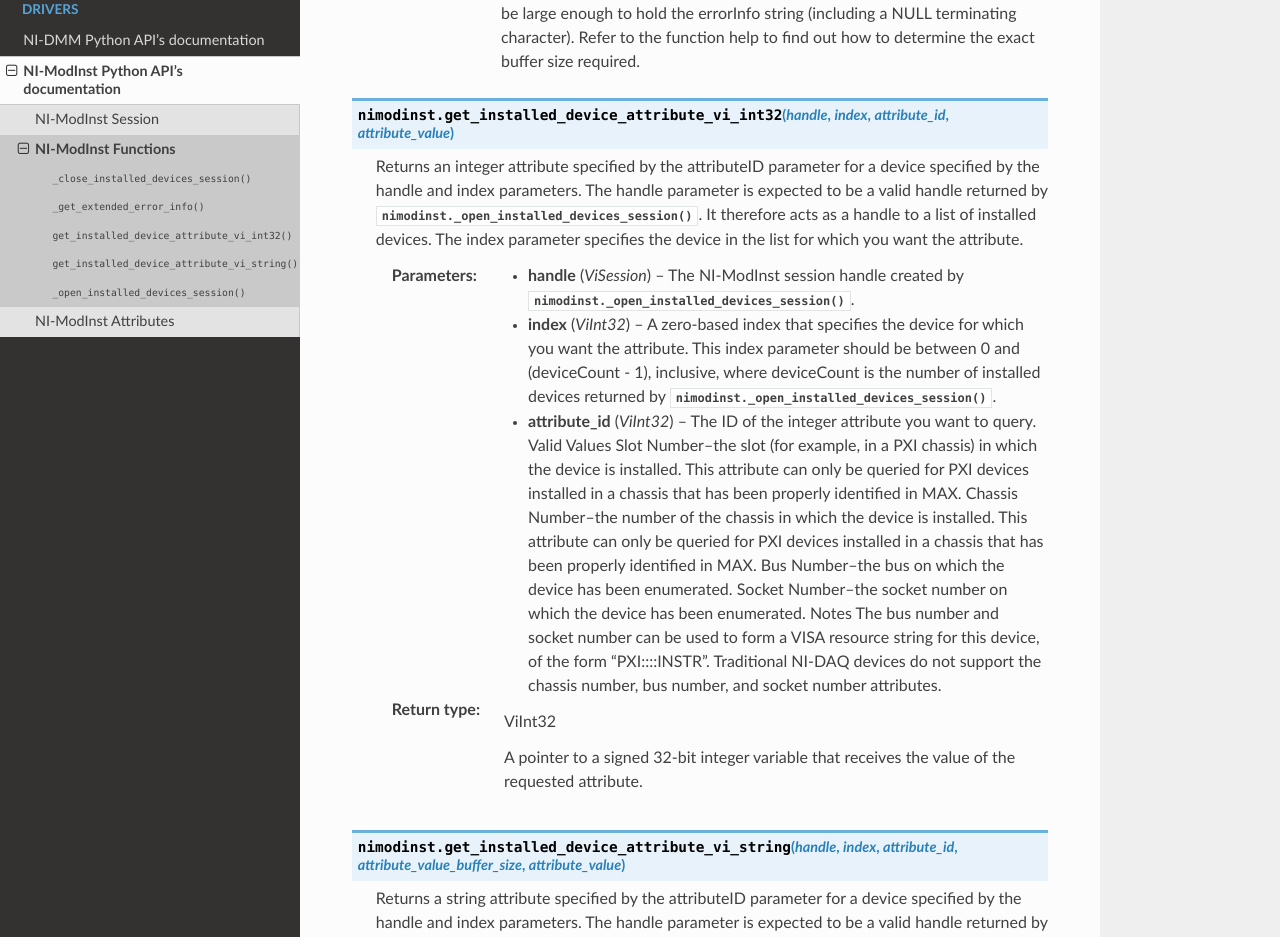
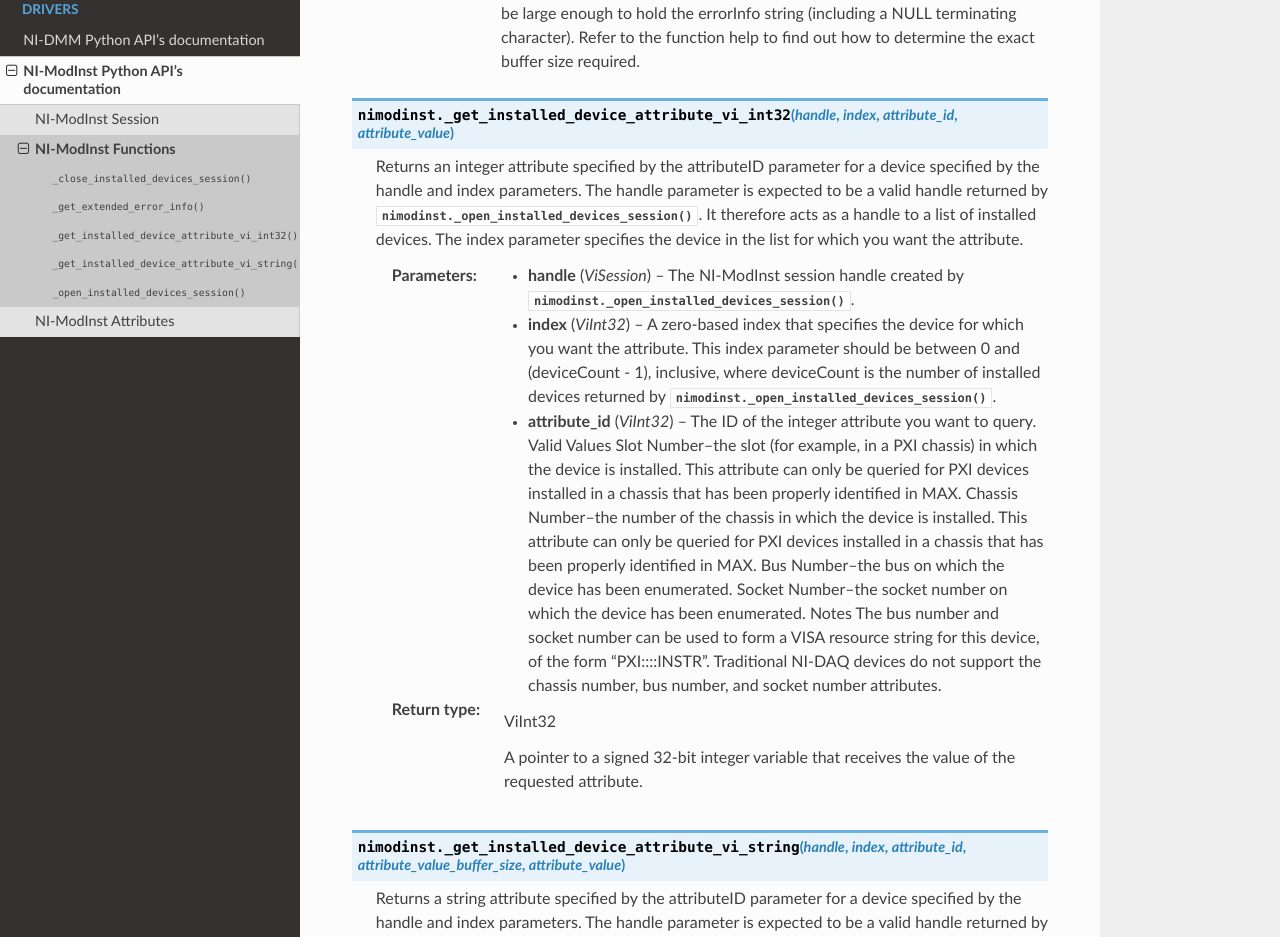
Before and after one commit to ni/nimi-python, a Sphinx documentation site: the page built from docs/nimodinst/functions.rst, in a window 1280 px wide and 1400 px high, scrolled down 589 px. Shown: the part 153-1090 px from the top of the window. Built offline with Sphinx 7.4.7 and the Read the Docs theme 2.0.0, drawn with Linux system fonts in a browser that asks for light colours.

Commit message:
Update generated files

```diff
--- a/docs/nimodinst/functions.rst
+++ b/docs/nimodinst/functions.rst
@@ -57,7 +57,7 @@
 
     :type error_info_buffer_size: ViInt32
 
-.. function:: get_installed_device_attribute_vi_int32(handle, index, attribute_id, attribute_value)
+.. function:: _get_installed_device_attribute_vi_int32(handle, index, attribute_id, attribute_value)
 
     Returns an integer attribute specified by the attributeID parameter for
     a device specified by the handle and index parameters. The handle
@@ -118,7 +118,7 @@
 
 
 
-.. function:: get_installed_device_attribute_vi_string(handle, index, attribute_id, attribute_value_buffer_size, attribute_value)
+.. function:: _get_installed_device_attribute_vi_string(handle, index, attribute_id, attribute_value_buffer_size, attribute_value)
 
     Returns a string attribute specified by the attributeID parameter for a
     device specified by the handle and index parameters. The handle
```
Also changed, not shown: 1 other file.
